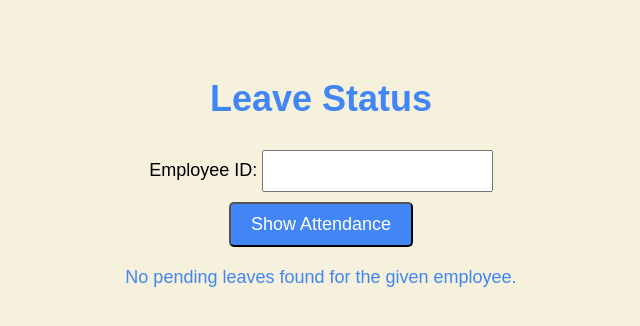
After one commit to TirthGada/EmployeeEntry-Exit-system-django, a Django app: page /status/ in a window 1280 px wide. The commit adds this page. Shown: the top 326 px of the page, without its empty margins (319-959 px from the left). Run offline with Django 4.2, Linux system fonts and the light colour scheme.

Commit message:
Leave approval section and leave status section created

```diff
--- a/myapp/urls.py
+++ b/myapp/urls.py
@@ -18,5 +18,5 @@ from django.urls import path,include
 
 urlpatterns = [
     path('admin/', admin.site.urls),
-    path('office/',include('office.urls'))
+    path('',include('office.urls'))
 ]
--- a/office/admin.py
+++ b/office/admin.py
@@ -1,7 +1,8 @@
 
 from django.contrib import admin
-from .models import Employee,EntryExitRecord,LeaveApplication
+from .models import Employee,Senior,EntryExitRecord,LeaveApplication
 
 admin.site.register(Employee)
 admin.site.register(EntryExitRecord)
 admin.site.register(LeaveApplication)
+admin.site.register(Senior)
--- a/office/forms.py
+++ b/office/forms.py
@@ -1,6 +1,7 @@
 # office/forms.py
 
 from django import forms
+from . models import Senior
 
 class EmployeeForm(forms.Form):
     first_name = forms.CharField(max_length=100)
@@ -14,3 +15,8 @@ class LeaveApplicationForm(forms.Form):
     start_date=forms.DateField()
     end_date=forms.DateField()
     reason=forms.CharField(max_length=1000)
+
+
+class LoginForm(forms.Form):
+    senior_id = forms.CharField(max_length=10)
+    password = forms.CharField(max_length=20, widget=forms.PasswordInput)
--- /dev/null
+++ b/office/templates/office/status.html
@@ -0,0 +1,97 @@
+<!DOCTYPE html>
+<html lang="en">
+<head>
+
+    <style>
+        body {
+            font-family: Arial, sans-serif;
+            background-color: #f5f1dc;
+            text-align: center;
+            padding-top: 50px;
+        }
+        h1 {
+            color: #4285F4;
+            font-size: 36px;
+            margin-top: 20px;
+        }
+        form {
+            margin-top: 30px;
+        }
+        label {
+            font-size: 18px;
+        }
+        input[type="text"] {
+            padding: 10px;
+            font-size: 16px;
+        }
+        input[type="submit"] {
+            background-color: #4285F4;
+            color: #fff;
+            padding: 10px 20px;
+            border-radius: 5px;
+            font-size: 18px;
+            cursor: pointer;
+            margin-top: 10px;
+        }
+        table {
+            border-collapse: collapse;
+            margin-top: 20px;
+            width: 100%;
+        }
+        th, td {
+            border: 1px solid #4285F4;
+            padding: 8px;
+            text-align: center;
+        }
+        th {
+            background-color: #4285F4;
+            color: #fff;
+        }
+        tr:nth-child(even) {
+            background-color: #f2f2f2;
+        }
+        tr:hover {
+            background-color: #ddd;
+        }
+        p {
+            font-size: 18px;
+            color: #4285F4;
+            margin-top: 20px;
+        }
+    </style>
+</head>
+<body>
+    <h1>Leave Status</h1>
+    <form method="post">
+        {% csrf_token %}
+        <label for="employee_id">Employee ID:</label>
+        <input type="text" id="employee_id" name="employee_id" required>
+        <br>
+        <input type="submit" value="Show Attendance">
+    </form>
+
+    {% if records %}
+        <h2>Leave Status for {{ records.0.employee.first_name }} {{ records.0.employee.last_name }}</h2>
+        <table>
+            <tr>
+                <th>Start Date</th>
+                <th>End Date</th>
+                <th>Reason</th>
+                <th>Approved</th>
+                <th>Rejected</th>
+            </tr>
+            {% for record in records %}
+                <tr>
+                    <td>{{ record.start_date }}</td>
+                    <td>{{ record.end_date }}</td>
+                    <td>{{ record.reason }}</td>
+                    <td>{{ record.get_leave_approved_display}}</td>
+                    <td>{{ record.get_leave_rejected_display }}</td>
+                </tr>
+            {% endfor %}
+        </table>
+    {% else %}
+        <p>No pending leaves found for the given employee.</p>
+    {% endif %}
+</body>
+</html>
--- a/office/urls.py
+++ b/office/urls.py
@@ -11,4 +11,5 @@ urlpatterns = [
     path('apply_leave/', views.apply_leave, name='apply_leave'),
     path('senior_dashboard/', views.senior_dashboard, name='senior_dashboard'),
     path('approve_leave/<int:leave_id>/', views.approve_leave, name='approve_leave'),
+    path('status/',views.status,name='status')
 ]
--- a/office/views.py
+++ b/office/views.py
@@ -1,7 +1,7 @@
 
 from django.shortcuts import render, redirect
-from .forms import EmployeeForm
-from .models import Employee, EntryExitRecord
+from .forms import EmployeeForm,LoginForm
+from .models import Employee, EntryExitRecord,Senior
 from datetime import datetime
 from django.core.mail import send_mail
 from datetime import timedelta
@@ -9,6 +9,7 @@ from .models import Employee, LeaveApplication
 from .forms import LeaveApplicationForm
 from django.db.models import F
 from django.db.models.functions import TruncDate
+from django.contrib.auth import authenticate, login
 
 
 
@@ -182,11 +183,36 @@ def apply_leave(request):
 
 
 
+def senior_dashboard(request):
+    if request.method == 'POST':
+        login_form = LoginForm(request.POST)
+        senior_id = request.POST.get('senior_id')
+        password = request.POST.get('password')  # Corrected to use parentheses for .get()
 
-def senior_dashboard(request):
-    pending_leave_applications = LeaveApplication.objects.filter(leave_approved=False, leave_rejected=False)
+        try:
+            sen = Senior.objects.get(senior_id=senior_id, password=password)
+            # entry_exit_records = EntryExitRecord.objects.filter(employee=employee)  # No need for this line
+        except Senior.DoesNotExist:
+            sen = None
+            # entry_exit_records = None  # No need for this line
 
-    return render(request, 'office/senior_dashboard.html', {'pending_leave_applications': pending_leave_applications})
+        if sen:
+            pending_leave_applications = LeaveApplication.objects.filter(leave_approved=False, leave_rejected=False)
+            return render(request, 'office/senior_dashboard.html', {'pending_leave_applications': pending_leave_applications,'senior_id':senior_id})
+        else:
+            return render(request, 'office/login.html', {'login_form': login_form, 'error_message': 'Invalid senior ID or password.'})
+
+    else:
+        login_form = LoginForm()
+        return render(request, 'office/login.html', {'login_form': login_form})
+
+
+
+
+
+
+
+
 
 
 def approve_leave(request, leave_id):
@@ -207,3 +233,19 @@ def approve_leave(request, leave_id):
         return redirect('senior_dashboard')
     else:
         return redirect('senior_dashboard')
+
+
+
+def status(request):
+    if request.method == 'POST':
+        employee_id = request.POST.get('employee_id')
+
+        try:
+            employee = Employee.objects.get(employee_id=employee_id)
+            records = LeaveApplication.objects.filter(employee=employee)
+        except Employee.DoesNotExist:
+            records = None
+
+        return render(request, 'office/status.html', {'records': records})
+
+    return render(request, 'office/status.html')
```
Also changed, not shown: office/models.py (+13 -2 lines), office/templates/office/apply_leave.html (+31 -5 lines), office/templates/office/create_employee_profile.html (+16 -7 lines), office/templates/office/index.html (+24 -13 lines), office/templates/office/login.html (added, +81 -0 lines), office/templates/office/senior_dashboard.html (+15 -3 lines), db.sqlite3, office/migrations/0005_senior.py (added), office/migrations/0006_alter_leaveapplication_leave_approved_and_more.py (added).
